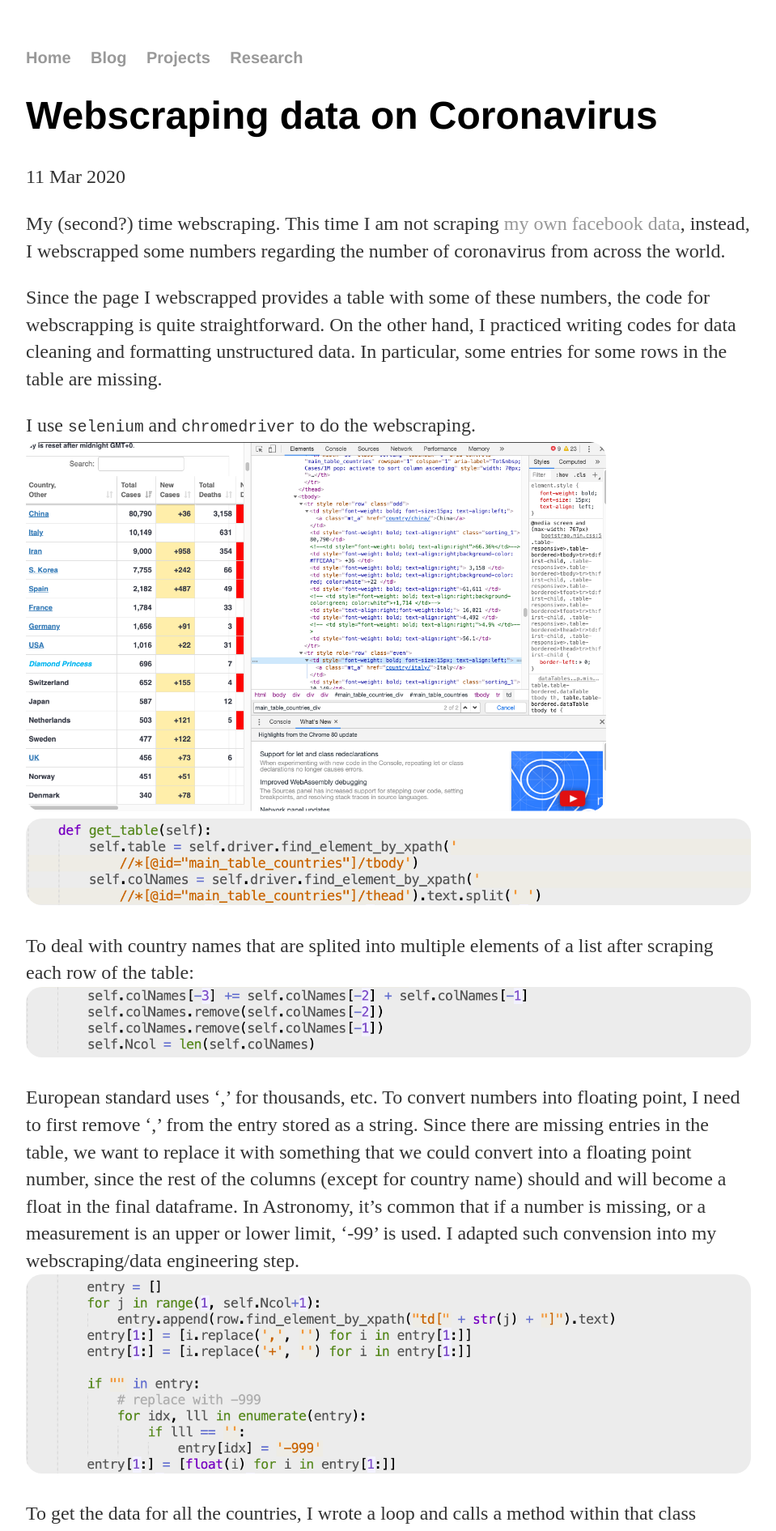
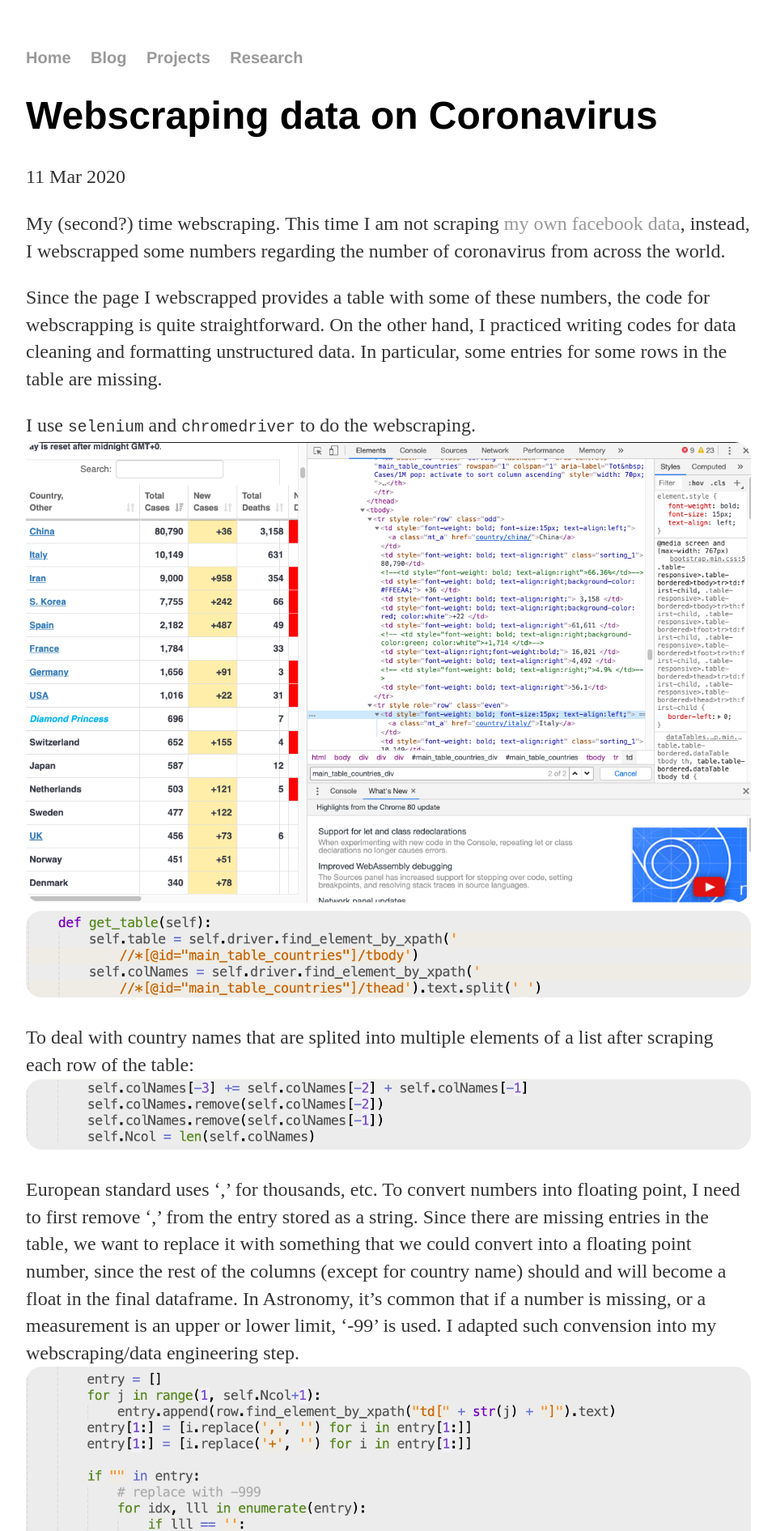
Before and after one commit to astro313/astro313.github.io, a Jekyll site: the page built from projects/_posts/2020-03-11-webscrape-coronavirus.md, in a window 1280 px wide. Shown: the top 1891 px of the page at 81% size, without its empty margins (160-1119 px from the left). Built offline with Jekyll 4.4.1, drawn with Linux system fonts in a browser that asks for light colours; nearby versions of some CDN libraries; comment, search, counter and statistics services are not loaded.

Commit message:
img size

```diff
--- a/projects/_posts/2020-03-11-webscrape-coronavirus.md
+++ b/projects/_posts/2020-03-11-webscrape-coronavirus.md
@@ -9,7 +9,7 @@ My (second?) time webscraping. This time I am not scraping [my own facebook data
 Since the page I webscrapped provides a table with some of these numbers, the code for webscrapping is quite straightforward. On the other hand, I practiced writing codes for data cleaning and formatting unstructured data. In particular, some entries for some rows in the table are missing.
 
 I use `selenium` and `chromedriver` to do the webscraping.
-<br><img src="{{ site.url }}/projects/assets/corona_webscrape.png" width="80%">
+<br><img src="{{ site.url }}/projects/assets/corona_webscrape.png" width="100%">
 <br>
 <img src="{{ site.url }}/projects/assets/tab.png" width="100%">
 
@@ -26,4 +26,4 @@ After getting the datafrmae, I save the dataframe based on the time and date. Th
 <br><img src="{{ site.url }}/projects/assets/save.png" width="100%">
 
 Finally, I use `cron` to webscrape every 6 hours by executing the python script. In particular, I added `0 0,6,12,18 * * * /anaconda2/bin/python corona.py` to my `cron` job list.
-<br><img src="{{ site.url }}/projects/assets/saved.png" width="100%">
+<br><br><img src="{{ site.url }}/projects/assets/saved.png" width="80%">
```
